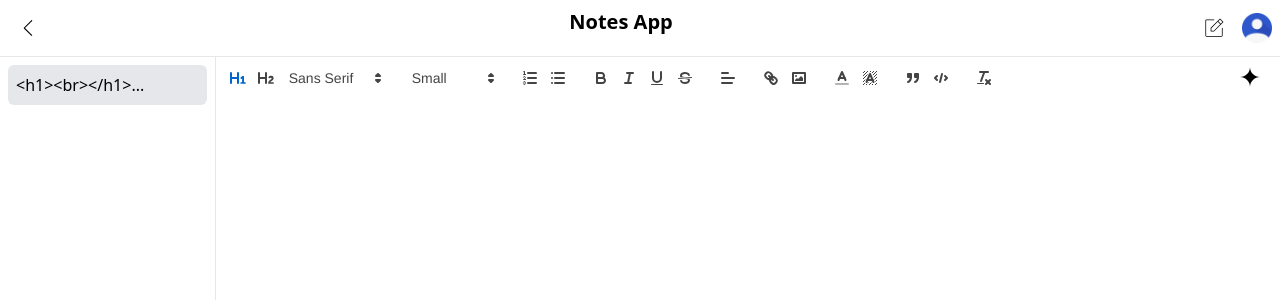
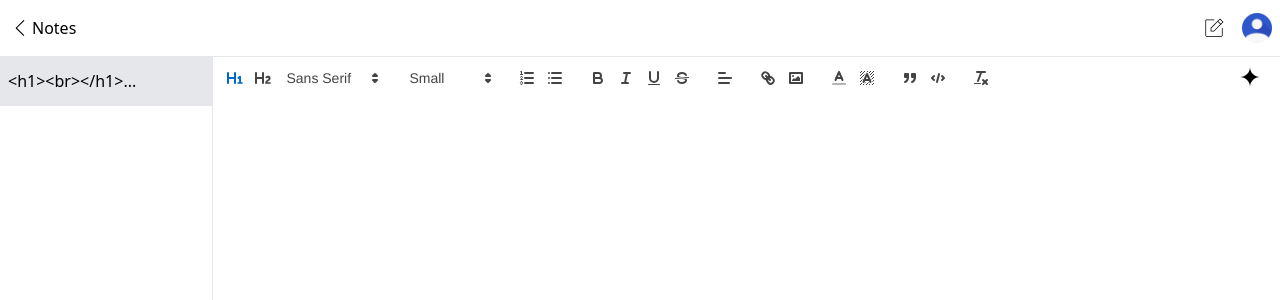
Before and after one commit to USANJAY05/notes-app, a React (Vite) app: page / in a window 1280 px wide. Both pictures are taken after a click on the button 237 px from the left and 77 px from the top of the page. Shown: the top 300 px of the page. Built offline with nearby package versions, Linux system fonts and the light colour scheme.

Commit message:
modified style

```diff
--- a/src/components/navBar/NavBar.jsx
+++ b/src/components/navBar/NavBar.jsx
@@ -14,13 +14,17 @@ const NavBar = () => {
   return (
     <nav className='p-2 border-b dark:border-b-gray-700 bg-white dark:bg-black dark:text-white'>
       <ul className='flex justify-between'>
-        <li className='flex gap-1 items-center hover:bg-gray-200 dark:hover:bg-gray-700 w-10 h-10 justify-center rounded-full'><SlArrowLeft onClick={() => (dispatch(toggleTrue()),navigate('/'))} /></li>
-        <li className='text-xl font-bold'>Notes App</li>
+        <li onClick={() => (dispatch(toggleTrue()),navigate('/'))} className='flex items-center  justify-center rounded-full hover:text-blue-500 cursor-pointer'>
+          <div className='w-6 flex justify-center items-center'>
+            <SlArrowLeft />
+          </div>
+          <h1>Notes</h1>
+          </li>
         <li className='flex gap-2 items-center'>
           <div className='p-2 hover:dark:bg-gray-700 hover:bg-gray-200 rounded-full'>
-            <PiNotePencilThin onClick={() => (mobileSize&&dispatch(toggleFalse()),navigate('/'))} className='w-6 h-6' />
+            <PiNotePencilThin onClick={() => (mobileSize&&dispatch(toggleFalse()),navigate('/'))} className='w-6 h-6 hover:cursor-pointer' />
           </div>
-          <img width={30} height={30} src={profile} alt="" />
+          <img className='cursor-pointer' width={30} height={30} src={profile} alt="" />
         </li>
       </ul>
     </nav>
--- a/src/components/sideBar/SideBar.jsx
+++ b/src/components/sideBar/SideBar.jsx
@@ -14,14 +14,14 @@ const SideBar = () => {
   const toggle = useSelector((state) => state.sideToggle)
   console.log(toggle)
   return (
-    <div className={`w-64 h-full border-r dark:border-r-gray-700 z-50 dark:bg-black border-b-gray-50 p-2 box-border overflow-auto ${!toggle && 'hidden'} ${mobileSize && 'fixed w-full border-none'}`}>
+    <div className={`w-64 h-full border-r dark:border-r-gray-700 z-50 bg-white dark:bg-black border-b-gray-50 box-border overflow-auto ${!toggle && 'hidden'} ${mobileSize && 'fixed w-full border-none'}`}>
       {notes.length ?(
       notes.map(item =>(
         <div
           key={item.id}
           onClick={()=>(navigate(`/notes/${item.id}`),dispatch(toggleSideBar()))}
-          className="p-2 mb-1 w-full dark:text-white bg-gray-200 hover:bg-gray-300 dark:bg-gray-500 dark:hover:bg-gray-600 hover:cursor-pointer rounded-md"
-        >{item.content.slice(0,20)+"..."}</div>
+          className=" w-full dark:text-white bg-gray-200 hover:bg-gray-300 dark:bg-black dark:hover:bg-gray-800 hover:cursor-pointer"
+        ><h2 className='p-2 py-3'>{item.content.slice(0,20)+"..."}</h2><hr className='border-gray-200 dark:border-gray-700' /></div>
       ))):<h1 className='dark:text-white text-center'>Empty list</h1>}
     </div>
   )
```
